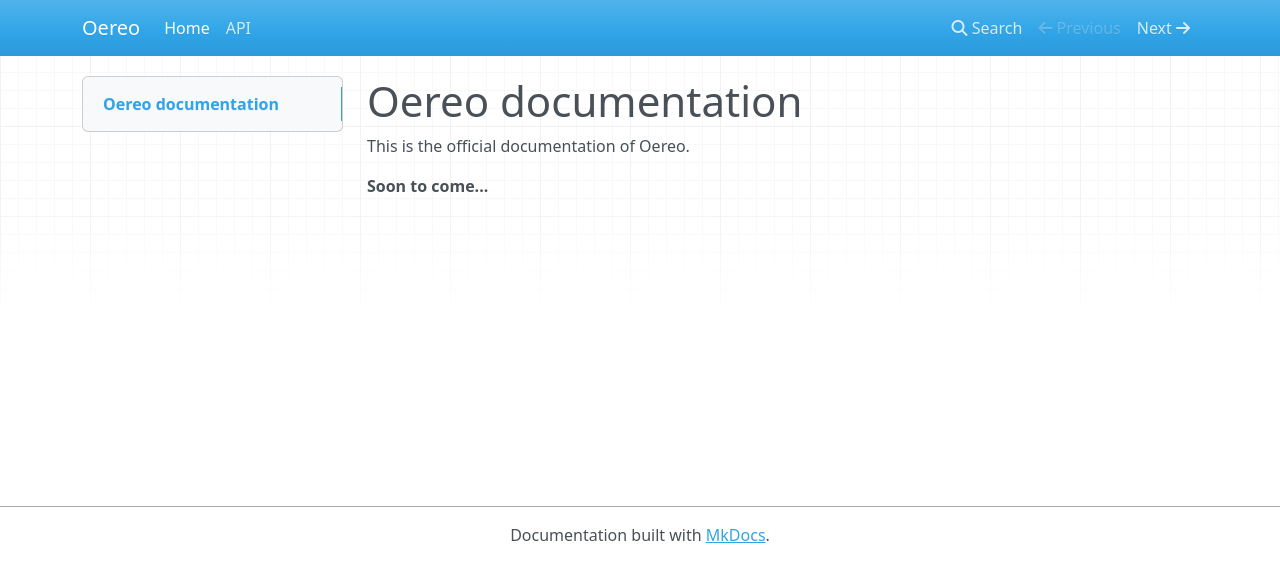
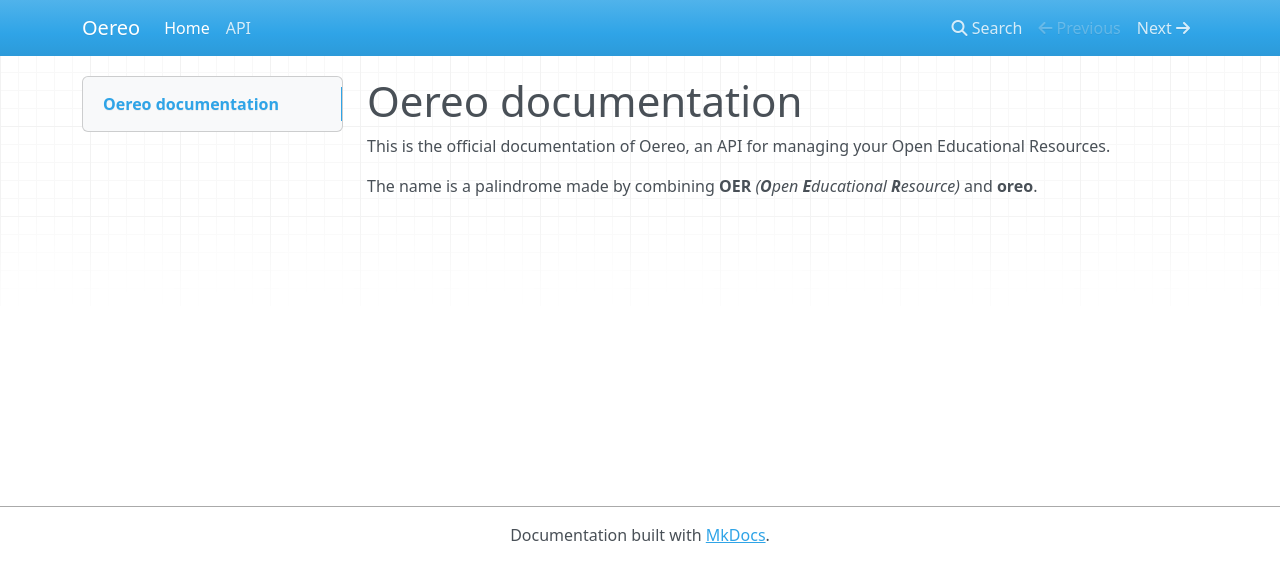
Before and after one commit to jsborjesson/oereo, an MkDocs documentation site: the page built from docs/index.md, in a window 1280 px wide. Shown: the top 582 px of the page. Built offline with MkDocs 1.6.1, drawn with Linux system fonts in a browser that asks for light colours; nearby versions of some CDN libraries; old or Windows-style settings are respelled for this version of MkDocs.

Commit message:
Index.md tweaks

```diff
--- a/docs/index.md
+++ b/docs/index.md
@@ -1,5 +1,7 @@
 # Oereo documentation
 
-This is the official documentation of Oereo.
+This is the official documentation of Oereo, an API for managing your Open
+Educational Resources.
 
-**Soon to come...**
+The name is a palindrome made by combining **OER** _(**O**pen **E**ducational **R**esource)_
+and **oreo**.
```
